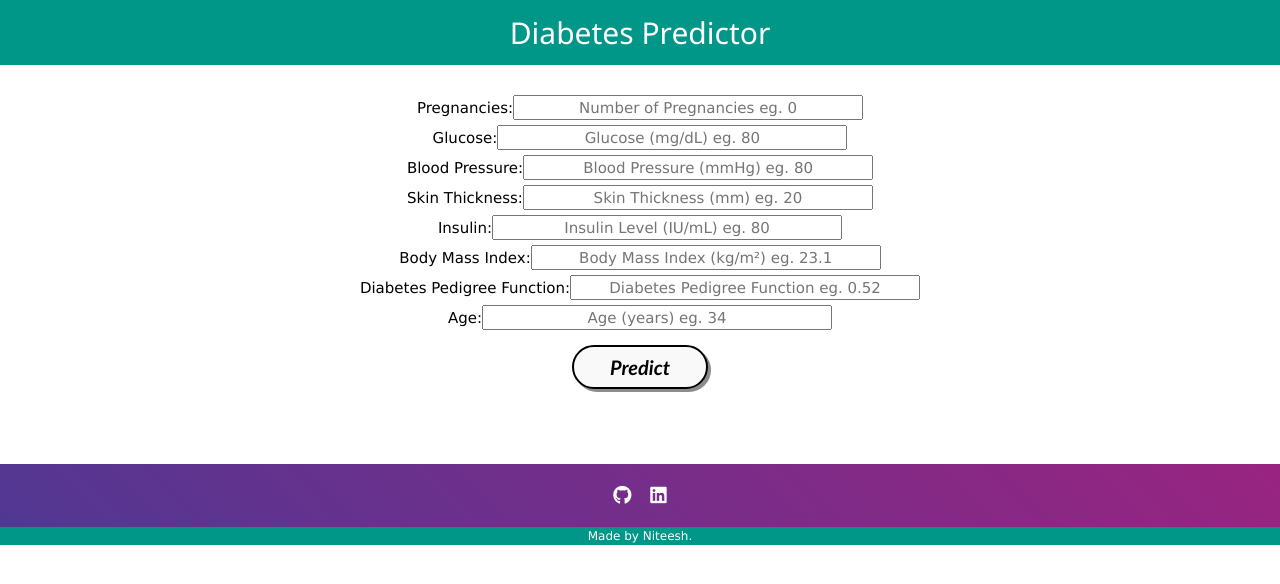
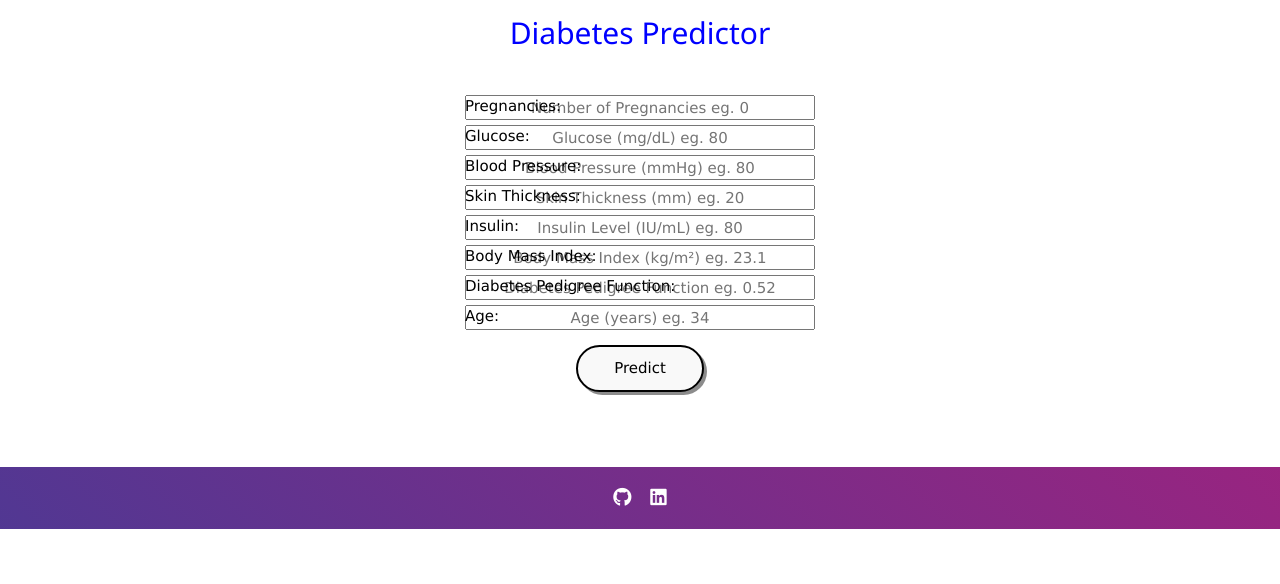
Before and after one commit to Niteesh95/Diabetes-Prediction-Deployment, a Flask app: page / in a window 1280 px wide. Shown: the top 584 px of the page. Run offline with Flask 2, Linux system fonts and the light colour scheme; parts of the project's set-up code (start-up, migrations or seed data) failed here and were passed over; some libraries are stand-ins or nearby versions.

Commit message:
modified html for better styling and added styles.css.

```diff
--- a/static/styles.css
+++ b/static/styles.css
@@ -4,7 +4,7 @@ body {
   padding: 0;
 }
 
-header {
+.w3-container {
   color: Blue;
   text-align: center;
 }
@@ -13,6 +13,13 @@ header {
   margin: 30px 0;
   flex: 1 0 auto;
 }
+
+label {
+    position: absolute;
+    text-align: left;
+    margin-right: 50px;
+}
+
 .form-input {
 	text-align: center;
 	width: 350px;
@@ -25,11 +32,9 @@ header {
    	border: 2px solid #000000;
     border-radius: 1000px;
     box-shadow: 3px 3px #8c8c8c;
-	margin-top: 10px;
+	   margin-top: 10px;
     padding: 10px 36px;
     color: #000000;
-    display: inline-block;
-   	font: italic bold 20px/1 "Calibri", sans-serif;
     text-align: center;
 }
 
@@ -50,8 +55,3 @@ header {
 	margin: 0;
 	font-size: 12px;
 }
-
-footer{
-  color: Blue;
-  text-align: center;
-}
--- a/templates/index.html
+++ b/templates/index.html
@@ -13,7 +13,7 @@
     <body>
 
         <!-- Website Title -->
-    	<header class="w3-container w3-teal">
+    	<header class="w3-container">
             <h2 class='container-heading'><span class="heading_font">Diabetes Predictor</span></h2>
       </header>
 
@@ -42,7 +42,7 @@
         <a target="_blank" href="https://github.com/Niteesh95/Diabetes-Prediction-Deployment"><i class="fab fa-github fa-lg contact-icon"></i></a>
         <a target="_blank" href="https://www.linkedin.com/in/niteesh-chanabasanavar"><i class="fab fa-linkedin fa-lg contact-icon"></i></a>
            </div>
-      <footer class="w3-container w3-teal">
+      <footer class="w3-container">
            <p class='footer-description'>Made by Niteesh.</p>
       </footer>
 
```
